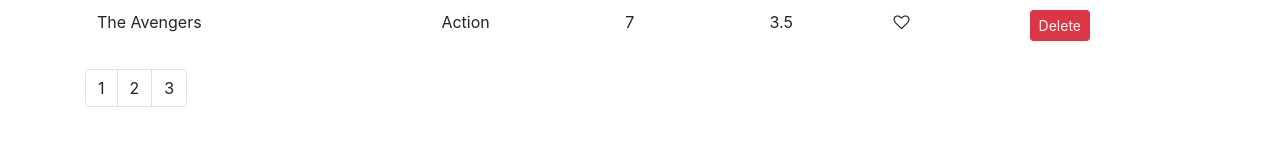
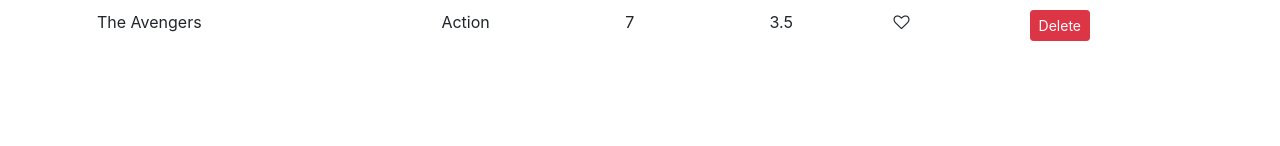
Before and after one commit to glitton/react-videoapp, a React (Create React App) app: page / in a window 1280 px wide. Shown: the part 558-704 px from the top of the page. Built offline with nearby package versions, Linux system fonts and the light colour scheme.

Commit message:
lodash for rendering page umbers

```diff
--- a/package.json
+++ b/package.json
@@ -5,7 +5,7 @@
   "dependencies": {
     "bootstrap": "^4.3.1",
     "font-awesome": "^4.7.0",
-    "lodash": "^4.17.15",
+    "lodash": "^4.17.10",
     "react": "^16.10.1",
     "react-dom": "^16.10.1",
     "react-scripts": "3.1.2"
--- a/src/movies.jsx
+++ b/src/movies.jsx
@@ -8,7 +8,7 @@
 class Movies extends Component {
   state = {
     movies,
-    pageSize: 4
+    pageSize: 10
   };
 
   handleDelete = movie => {
--- a/src/pagination.jsx
+++ b/src/pagination.jsx
@@ -1,14 +1,16 @@
+/* eslint-disable jsx-a11y/anchor-is-valid */
 import React from "react";
-import _ from "lodash"; //library to help generate pages
+import _ from "lodash"; //lodash comes from underscore
 
 const Pagination = props => {
   const { itemsCount, pageSize } = props;
   const pagesCount = Math.ceil(itemsCount / pageSize);
+  // console.log(pagesCount);
   if (pagesCount === 1) return null;
-  const pages = _.range(1, pagesCount + 1); //returns an array
+  const pages = _.range(1, pagesCount + 1);
 
   return (
-    <nav aria-label="Page navigation example">
+    <nav>
       <ul className="pagination">
         {pages.map(page => (
           <li key={page} className="page-item">
```
Also changed, not shown: 1 other file (tests, documents, lock files or other folders).
